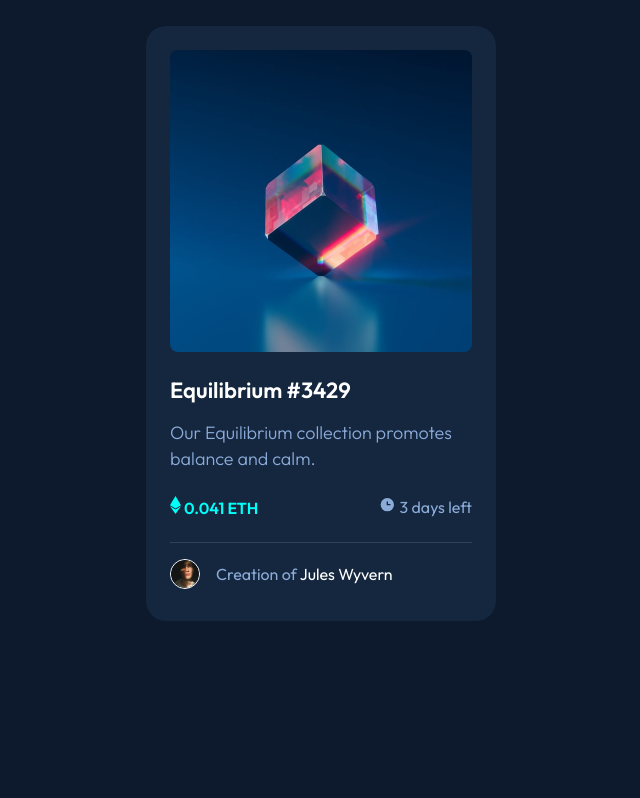
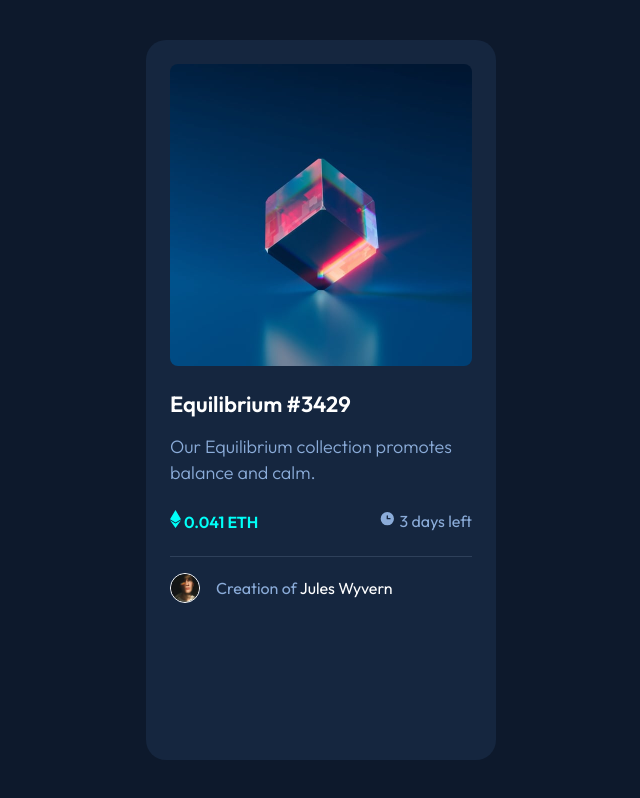
Before and after one commit to msscaroso/playground-nft-preview-card, a plain HTML site: page index.html in a window 1280 px wide. Shown: the whole page, without its empty margins (319-959 px from the left). Drawn offline with Linux system fonts and the light colour scheme.

Commit message:
center card using flex

```diff
--- a/styles.css
+++ b/styles.css
@@ -19,13 +19,16 @@
 body {
     font-family: 'Outfit', sans-serif;
     background-color: #0D192C;
+    height: 100vh;
+    display: flex;
+    justify-content: center;
+    align-items: center;
 }
 
 main {
     background-color: #15263F;
     min-width: 327px;
     max-width: 350px;
-    margin: 2% auto 0;
     border-radius: 20px;
     box-sizing: border-box;
     height: 90%;
```
